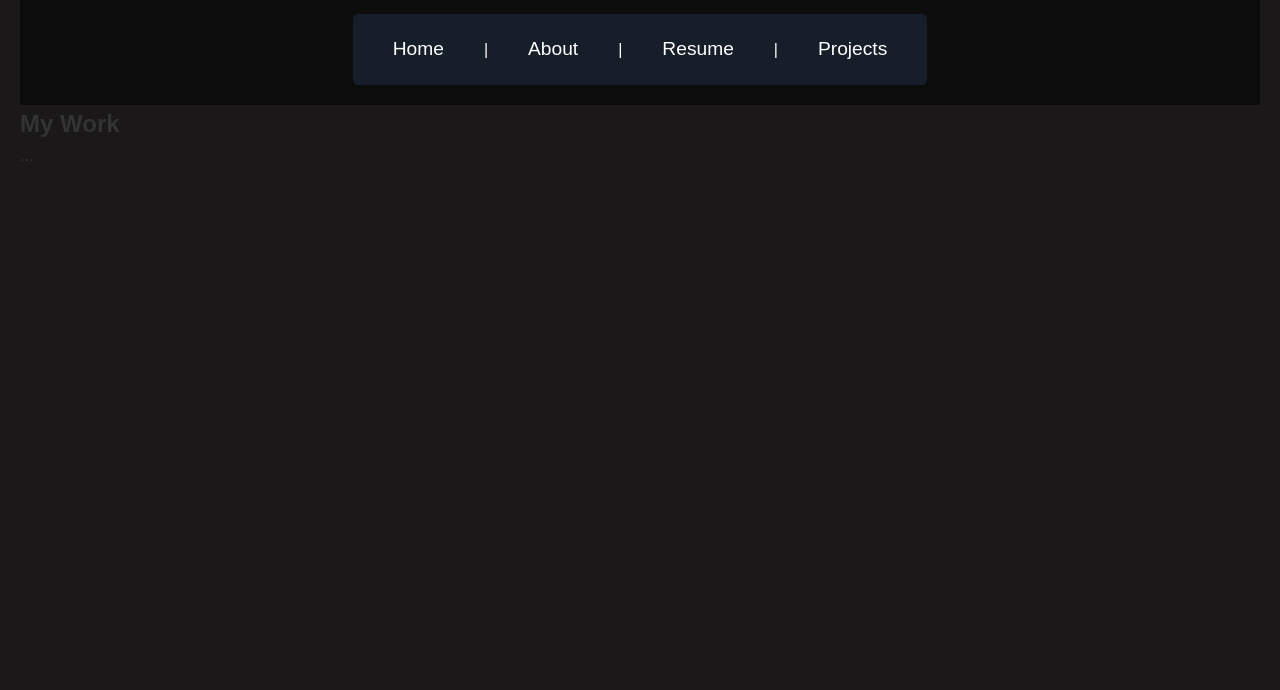
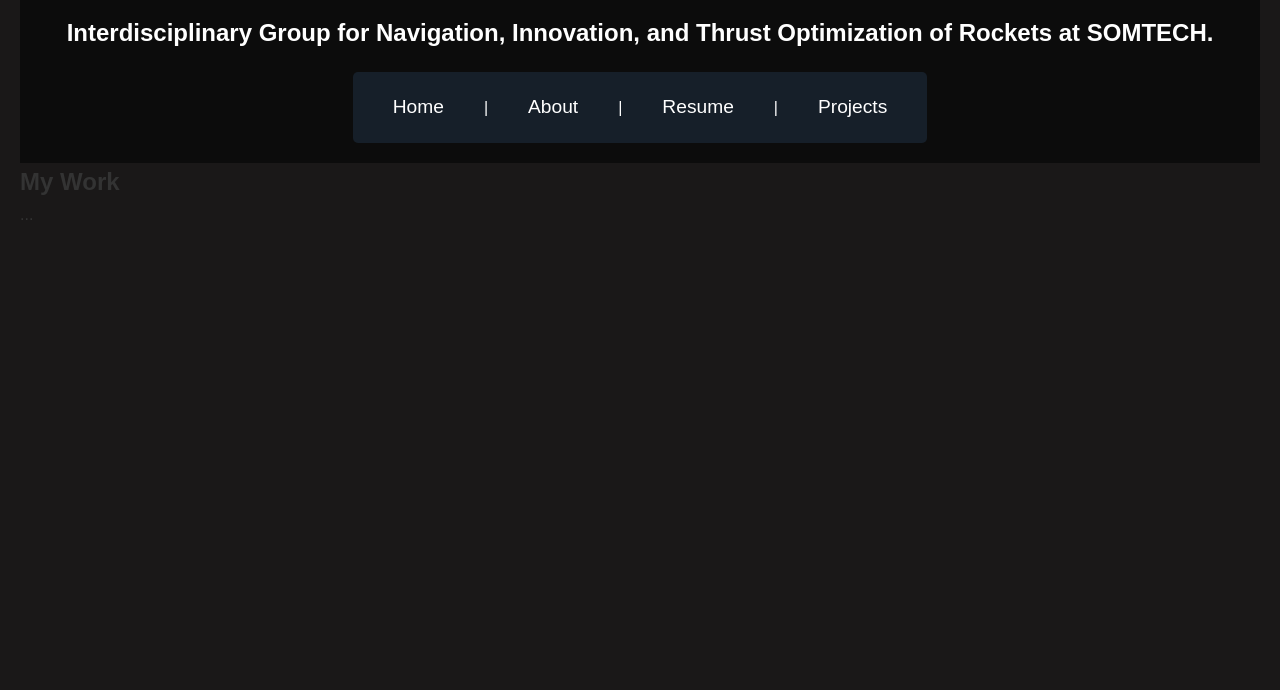
Before and after one commit to Agu303/Agu303.github.io, a plain HTML site: page projects/ignitors.html in a window 1280 px wide. Shown: the part 110-800 px from the top of the page. Drawn offline with Linux system fonts and the light colour scheme.

Commit message:
Update ignitors.html

```diff
--- a/projects/ignitors.html
+++ b/projects/ignitors.html
@@ -9,6 +9,7 @@
 <body>
     <header>
         <h1>IGNITORS</h1>
+        <h2> Interdisciplinary Group for Navigation, Innovation, and Thrust Optimization of Rockets at SOMTECH.</h2>
         <nav>
             <a href="../index.html">Home</a> |
             <a href="../about.html">About</a> |
```
